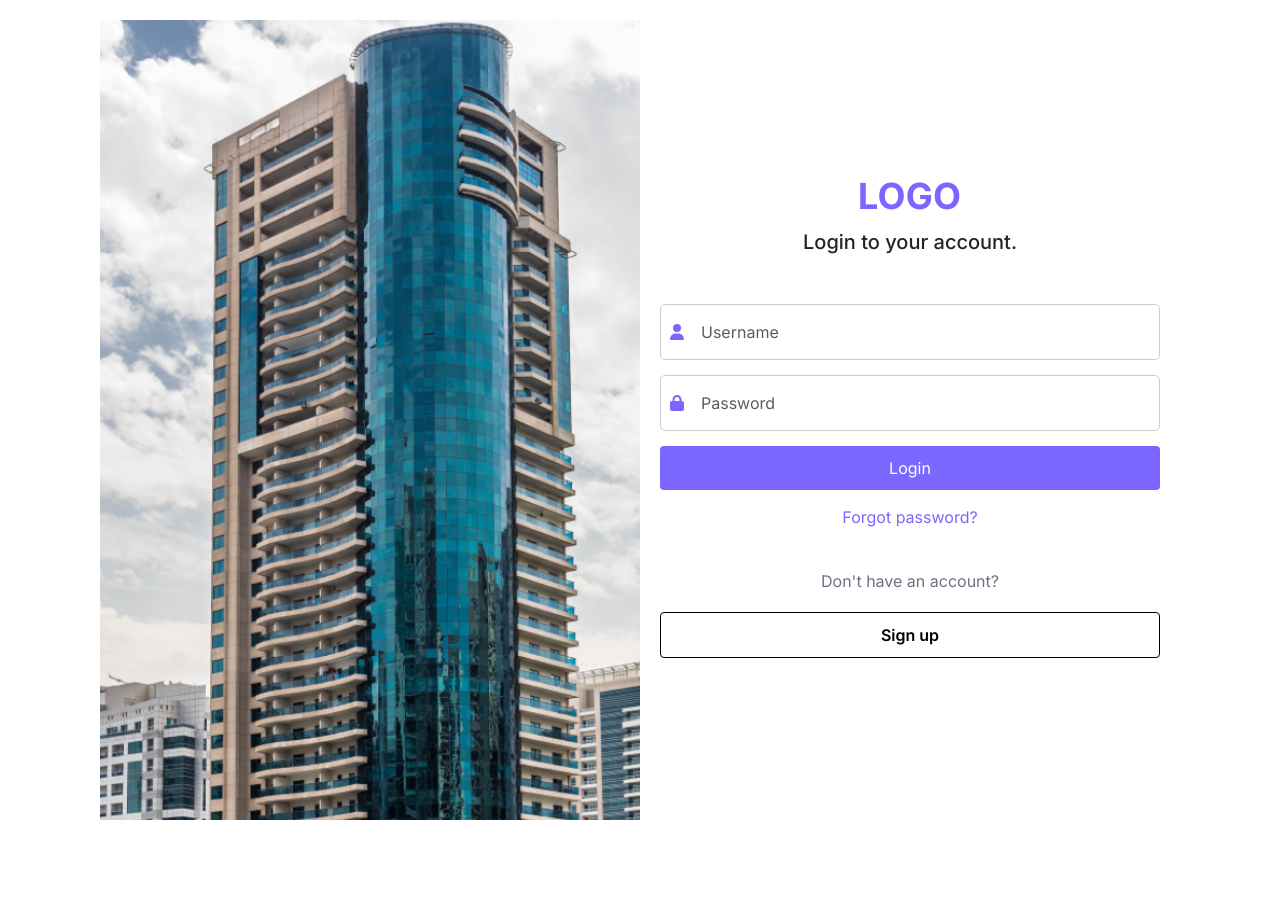
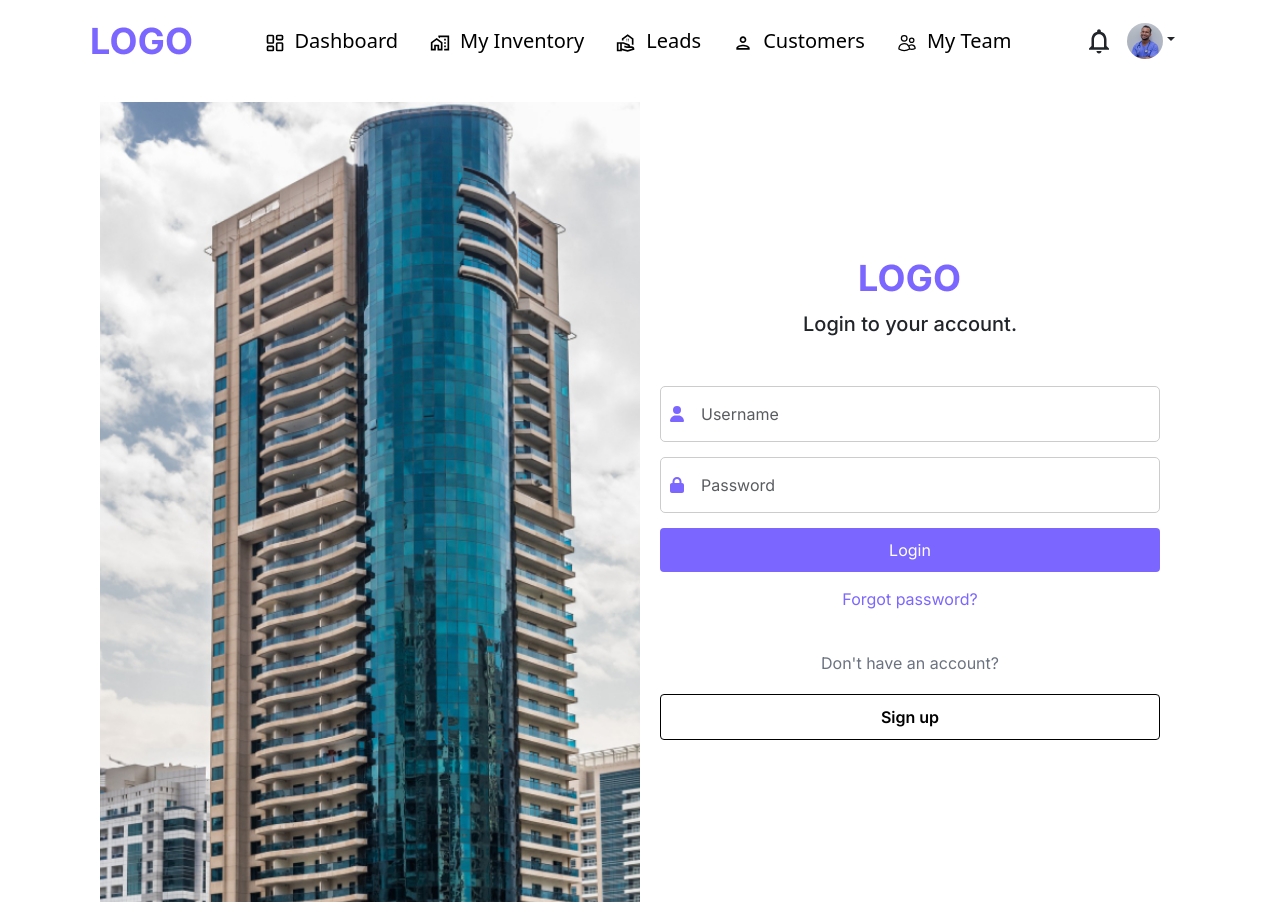
Before and after one commit to hariomsep21/CRM-project, a React (Vite) app in the folder CRM-Project/: page / in a window 1280 px wide. Before the commit the page ends 840 px from the top, so only its background shows below. Built offline with nearby package versions, Linux system fonts and the light colour scheme.

Commit message:
header_comp completed

```diff
--- a/CRM-Project/src/App.jsx
+++ b/CRM-Project/src/App.jsx
@@ -1,9 +1,11 @@
 import "./App.css";
-import LoginPage from "./components/Login_component/LoginPage";
+import LoginPage from "./components/Login_comp/LoginPage";
+import Navbar from "./components/Header_comp/Navbar";
 
 function App() {
   return (
     <>
+      <Navbar />
       <div className="main">
         <LoginPage />
       </div>
--- a/CRM-Project/src/components/Header/Navbar.jsx
+++ /dev/null
@@ -1,3 +0,0 @@
-const Navbar = () => {};
-
-export default Navbar;
--- /dev/null
+++ b/CRM-Project/src/components/Header_comp/Navbar.jsx
@@ -0,0 +1,117 @@
+import "bootstrap/dist/css/bootstrap.min.css";
+import style from "./Navbar.module.css";
+import { LuLayoutDashboard } from "react-icons/lu";
+import {
+  MdOutlineHomeWork,
+  MdOutlineRealEstateAgent,
+  MdOutlinePerson,
+  MdOutlineNotificationsNone,
+} from "react-icons/md";
+import { HiOutlineUsers } from "react-icons/hi2";
+
+const Navbar = () => {
+  return (
+    <>
+      <nav className={`navbar navbar-expand-lg `}>
+        <div className="container-fluid">
+          <button
+            className="navbar-toggler"
+            type="button"
+            data-bs-toggle="collapse"
+            data-bs-target="#navbarTogglerDemo02"
+            aria-controls="navbarTogglerDemo02"
+            aria-expanded="false"
+            aria-label="Toggle navigation"
+          >
+            <span className="navbar-toggler-icon"></span>
+          </button>
+          <div
+            className={`collapse navbar-collapse ${style.navbar_main}`}
+            id="navbarTogglerDemo02"
+          >
+            <img
+              src="../public/img/logo.png"
+              alt="logo"
+              className={`${style.logo_Img}`}
+            />
+            <ul className="nav  ">
+              <li className="nav-item">
+                <a
+                  className={`nav-link ${style.navbarLink}`}
+                  aria-current="page"
+                  href="#"
+                >
+                  <LuLayoutDashboard className={`${style.navbarIcon}`} />
+                  Dashboard
+                </a>
+              </li>
+              <li className="nav-item">
+                <a className={`nav-link ${style.navbarLink}`} href="#">
+                  <MdOutlineHomeWork className={`${style.navbarIcon}`} />
+                  My Inventory
+                </a>
+              </li>
+              <li className="nav-item">
+                <a className={`nav-link ${style.navbarLink}`} href="#">
+                  <MdOutlineRealEstateAgent className={`${style.navbarIcon}`} />
+                  Leads
+                </a>
+              </li>
+              <li className="nav-item">
+                <a className={`nav-link ${style.navbarLink}`} href="#">
+                  <MdOutlinePerson className={`${style.navbarIcon}`} />
+                  Customers
+                </a>
+              </li>
+              <li className="nav-item">
+                <a className={`nav-link ${style.navbarLink}`} href="#">
+                  <HiOutlineUsers className={`${style.navbarIcon}`} />
+                  My Team
+                </a>
+              </li>
+            </ul>
+            <div className={`navbar ${style.notificationBox}`}>
+              <MdOutlineNotificationsNone
+                className={`${style.notificationIcon}`}
+              />
+              <div className="dropdown">
+                <button
+                  className="btn  dropdown-toggle"
+                  type="button"
+                  id="dropdownMenu2"
+                  data-bs-toggle="dropdown"
+                  aria-expanded="false"
+                >
+                  <img
+                    src="../public/img/navbar_profile.png"
+                    alt="profile-img"
+                    className={`${style.profileImg}`}
+                  />
+                </button>
+                <ul className="dropdown-menu" aria-labelledby="dropdownMenu2">
+                  <li>
+                    <button className="dropdown-item" type="button">
+                      Action
+                    </button>
+                  </li>
+                  <li>
+                    <button className="dropdown-item" type="button">
+                      Another action
+                    </button>
+                  </li>
+                  <li>
+                    <button className="dropdown-item" type="button">
+                      Something else here
+                    </button>
+                  </li>
+                </ul>
+              </div>
+            </div>
+          </div>
+        </div>
+      </nav>
+    </>
+  );
+};
+
+export default Navbar;
--- /dev/null
+++ b/CRM-Project/src/components/Header_comp/Navbar.module.css
@@ -0,0 +1,29 @@
+.navbar_main {
+  display: flex;
+  justify-content: space-between;
+}
+
+.navbarLink {
+  font-size: 20px;
+  color: black;
+}
+
+.navbarIcon {
+  margin-right: 10px;
+}
+
+.profileImg {
+  border-radius: 50%;
+}
+
+.notificationBox {
+  margin-right: 5rem;
+}
+
+.notificationIcon {
+  font-size: 30px;
+}
+
+.logo_Img {
+  margin-left: 5rem;
+}
```
Also changed, not shown: CRM-Project/public/img/navbar_profile.png (added), CRM-Project/src/components/Login_comp/LoginFormPage.jsx (renamed from CRM-Project/src/components/Login_component/LoginFormPage.jsx), CRM-Project/src/components/Login_comp/LoginFormPage.module.css (renamed from CRM-Project/src/components/Login_component/LoginFormPage.module.css), CRM-Project/src/components/Login_comp/LoginPage.jsx (renamed from CRM-Project/src/components/Login_component/LoginPage.jsx), CRM-Project/src/components/Login_comp/LoginPage.module.css (renamed from CRM-Project/src/components/Login_component/LoginPage.module.css).
